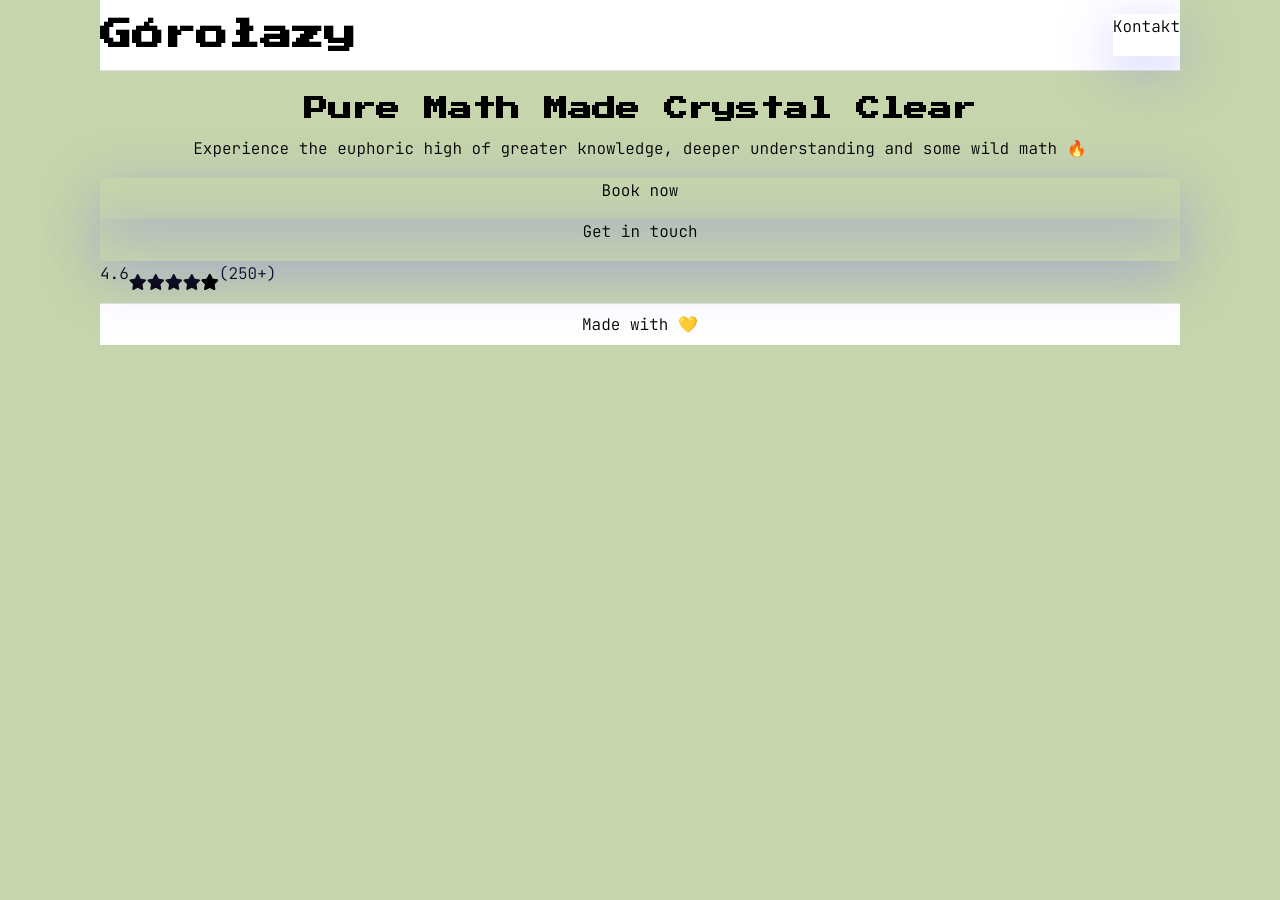
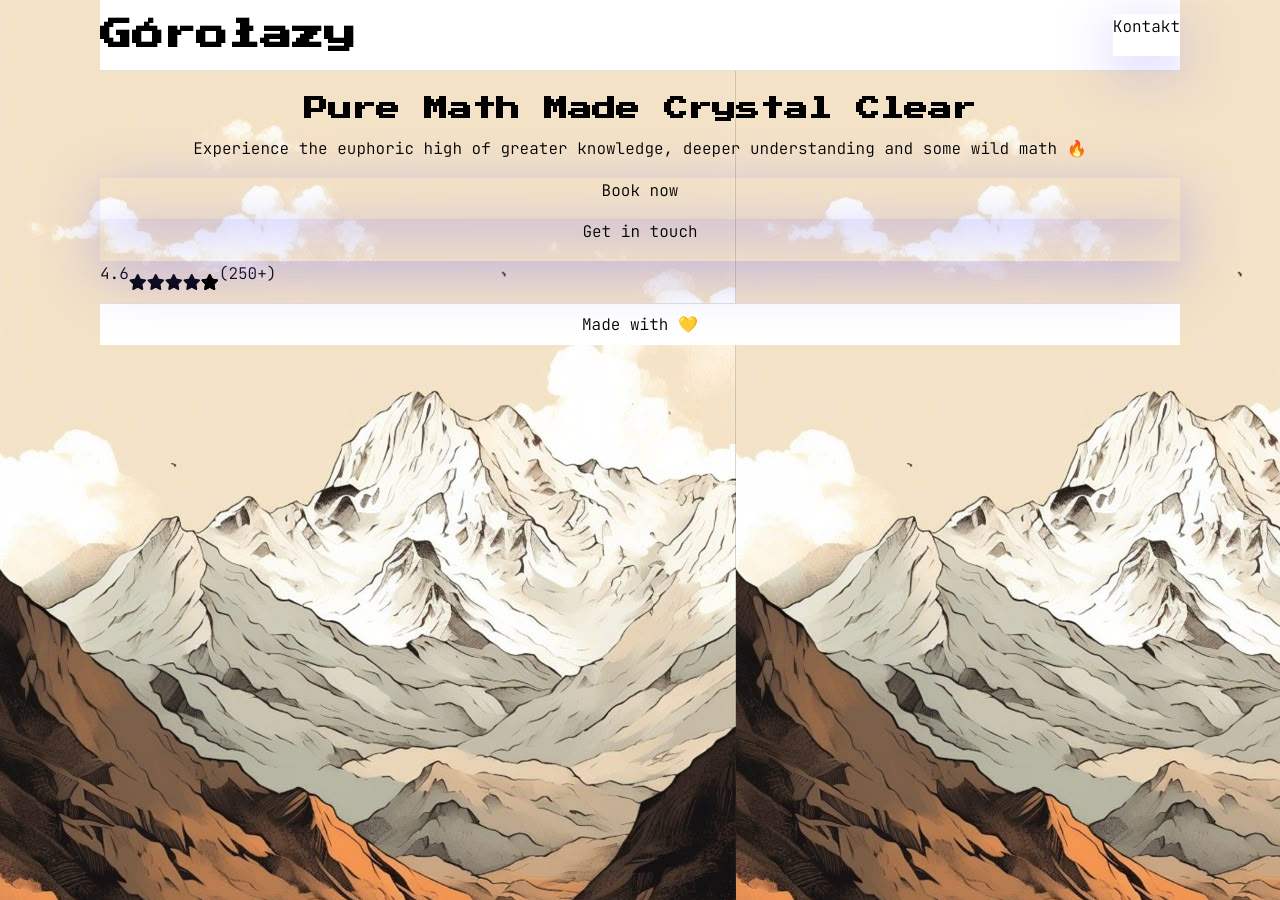
Before and after one commit to kama-pa-go/KGprojects, a Jekyll site: the page home.html, which Jekyll copies as it is, in a window 1280 px wide. Built offline with Jekyll 4.4.1, drawn with Linux system fonts in a browser that asks for light colours.

Commit message:
Update home.html

```diff
--- a/home.html
+++ b/home.html
@@ -14,6 +14,9 @@
     integrity="sha512-DTOQO9RWCH3ppGqcWaEA1BIZOC6xxalwEsw9c2QQeAIftl+Vegovlnee1c9QX4TctnWMn13TZye+giMm8e2LwA=="
     crossorigin="anonymous" referrerpolicy="no-referrer" />
   <style>
+    body {
+      background-image: url("assets/images/gory_tlo.jpg");
+    }
     .bgGrid {
       background-size: 40px 40px;
       background-image: linear-gradient(to right, #eef2ff 1px, transparent 1px), linear-gradient(to bottom, #eef2ff 1px, transparent 1px);
```
